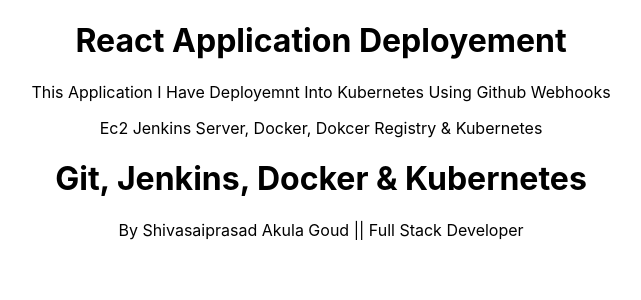
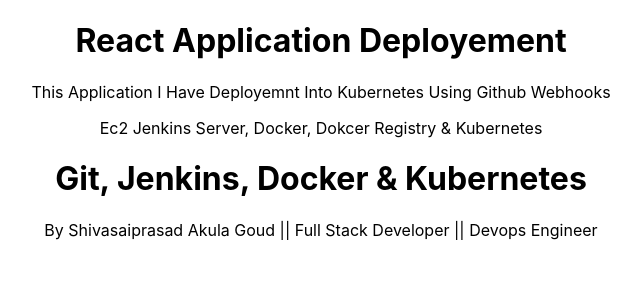
Before and after one commit to ShivasaiprasadAkula/shiva-devops, a React (Create React App) app: page / in a window 1280 px wide. Shown: the top 300 px of the page, without its empty margins (319-960 px from the left). Built offline with nearby package versions, Linux system fonts and the light colour scheme.

Commit message:
Fifth Commit

```diff
--- a/src/App.js
+++ b/src/App.js
@@ -13,7 +13,7 @@ function App() {
       </div>
       <div className="App">
         <h1>Git, Jenkins, Docker & Kubernetes</h1>
-        <p>By Shivasaiprasad Akula Goud || Full Stack Developer</p>
+        <p>By Shivasaiprasad Akula Goud || Full Stack Developer || Devops Engineer</p>
       </div>
     </>
   );
```
